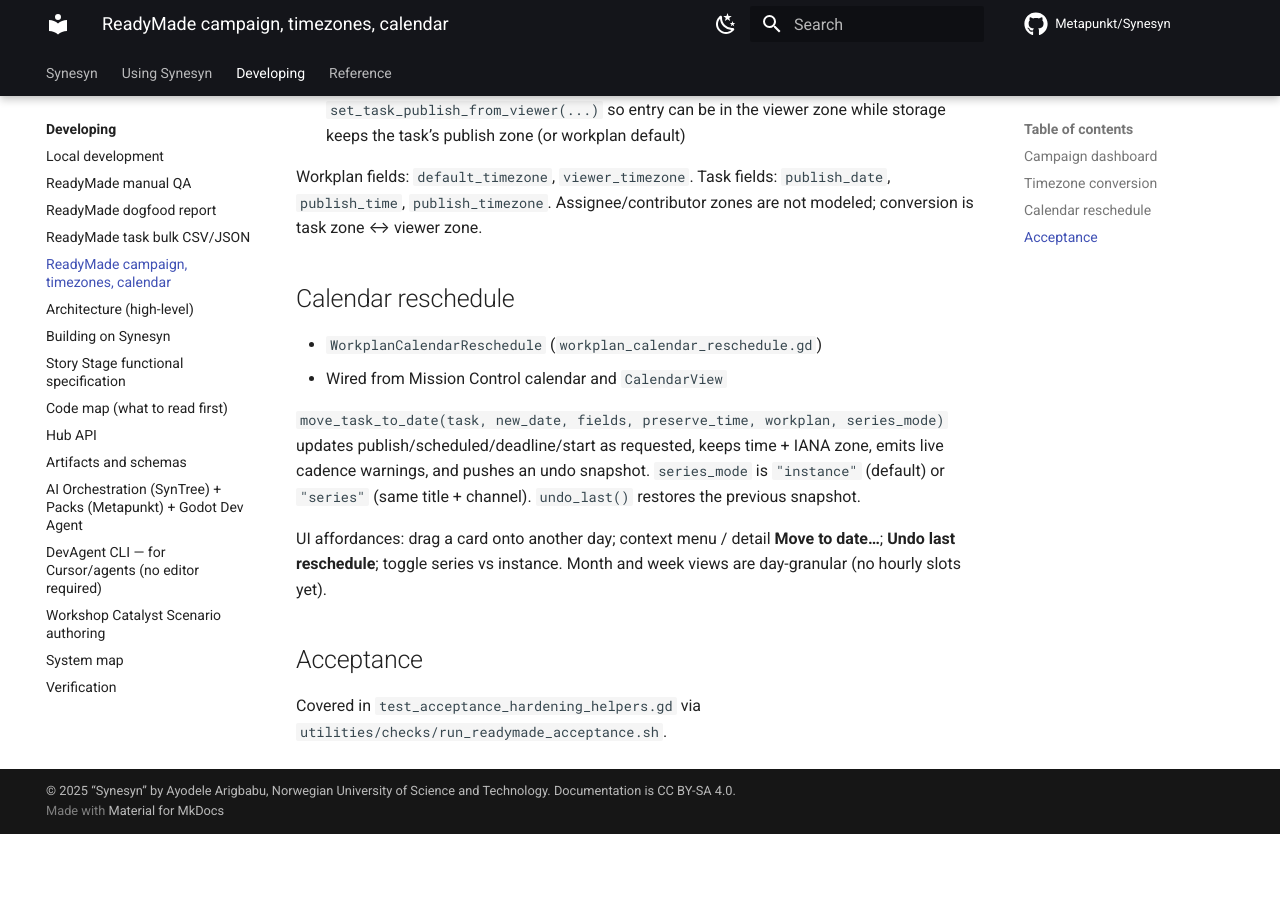
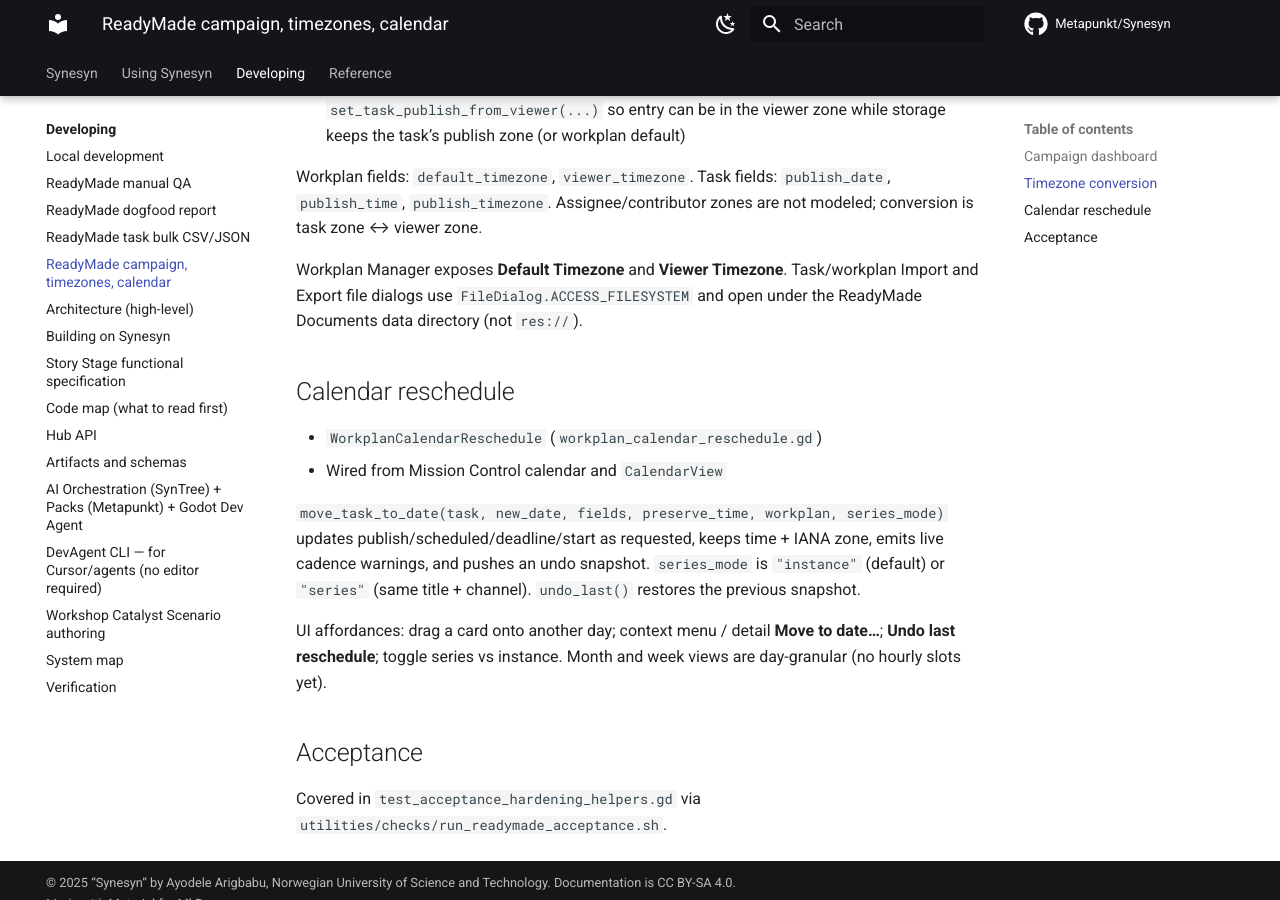
Before and after one commit to Metapunkt/Synesyn, an MkDocs documentation site: the page built from docs/developer-guide/readymade-campaign-calendar.md, in a window 1280 px wide and 900 px high, scrolled down 770 px. Built offline with MkDocs 1.6.1 and Material for MkDocs 9.7.7, drawn with Linux system fonts in a browser that asks for light colours; comment, search, counter and statistics services are not loaded; before the commit the page ends 1604 px from its top, so only the background shows below that.

Commit message:
docs(readymade): note Default Timezone control and filesystem FileDialogs
Document Workplan Manager Default/Viewer timezone buttons and that
import/export dialogs open on the Documents filesystem path.

Co-authored-by: synes-bot <synes-bot@users.noreply.github.com>

```diff
--- a/docs/developer-guide/readymade-campaign-calendar.md
+++ b/docs/developer-guide/readymade-campaign-calendar.md
@@ -29,6 +29,10 @@ Workplan fields: `default_timezone`, `viewer_timezone`. Task fields:
 `publish_date`, `publish_time`, `publish_timezone`. Assignee/contributor zones are
 not modeled; conversion is task zone ↔ viewer zone.
 
+Workplan Manager exposes **Default Timezone** and **Viewer Timezone**. Task/workplan
+Import and Export file dialogs use `FileDialog.ACCESS_FILESYSTEM` and open under
+the ReadyMade Documents data directory (not `res://`).
+
 ## Calendar reschedule
 
 - `WorkplanCalendarReschedule` (`workplan_calendar_reschedule.gd`)
```
